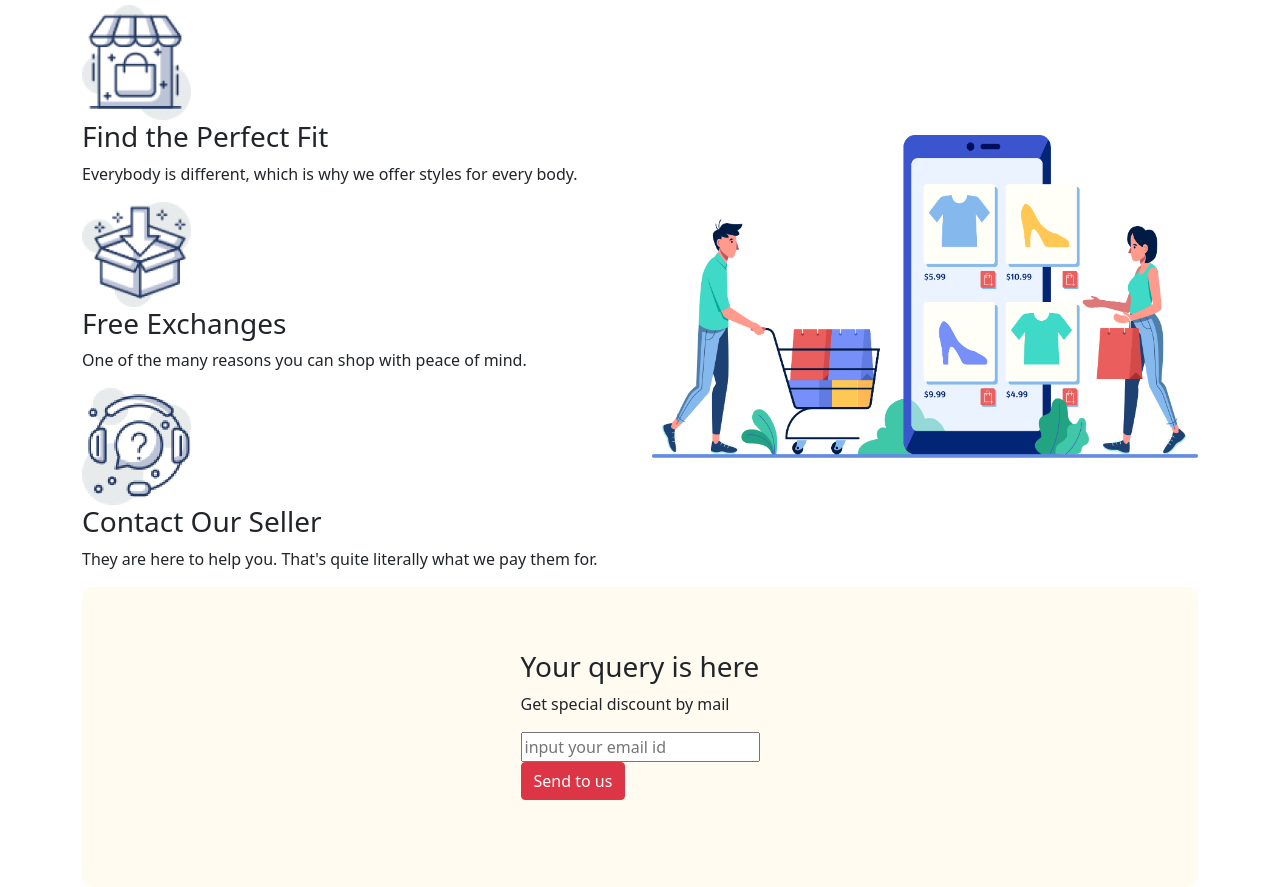
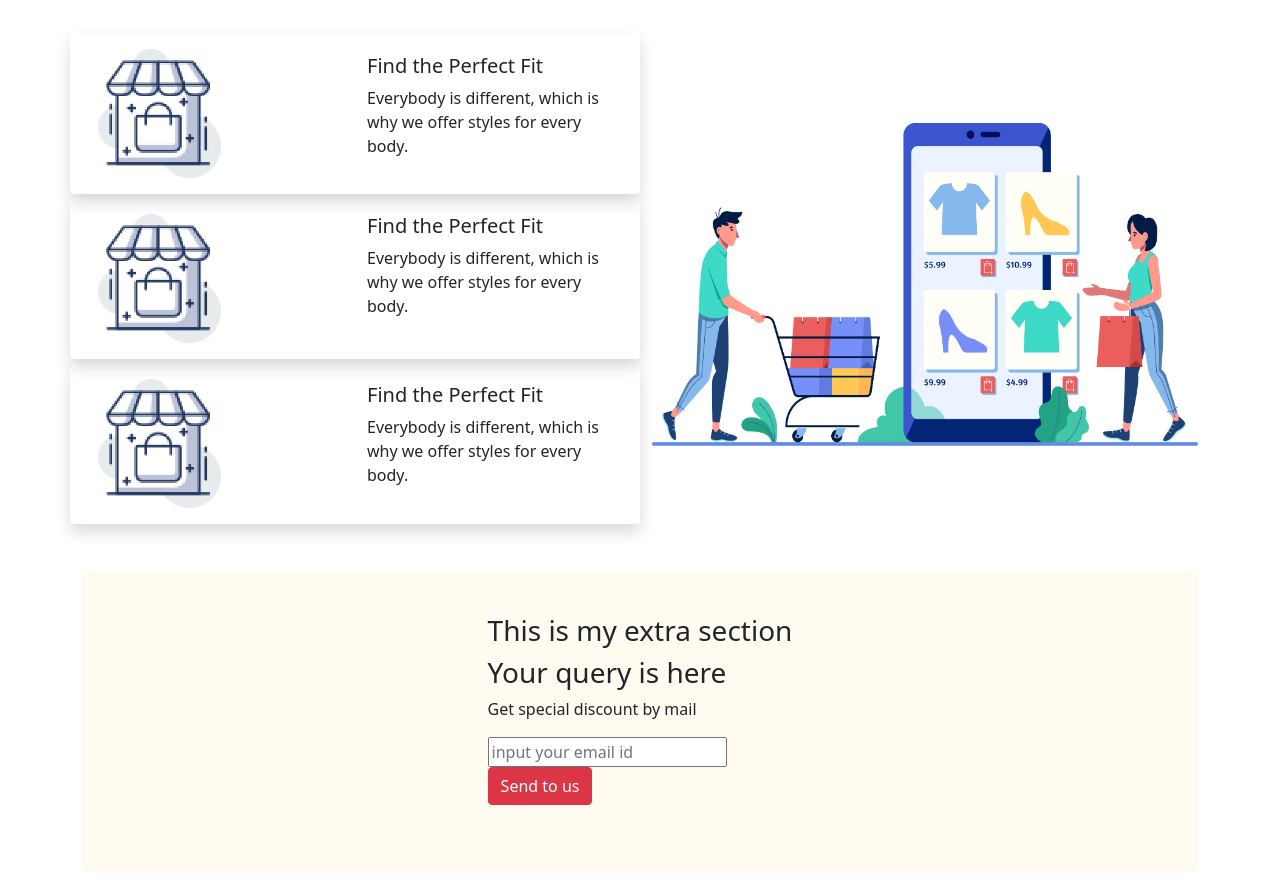
Before and after one commit to Romel07/2nd-assignment, a plain HTML site: page index.html in a window 1280 px wide. Shown: the part 2658-3545 px from the top of the page. Drawn offline with nearby package versions, Linux system fonts and the light colour scheme.

Commit message:
first commit

```diff
--- a/index.html
+++ b/index.html
@@ -206,19 +206,44 @@
       </div>
     </section>
 
-    <section>
+    <section class="mt-4">
       <div class="row align-items-center align-items-center">
         <div class="col-12 col-lg-6">
-          <div class="row d-flex">
-            <div class="col-12"><img width="20%" src="Logo, Icon/image 12.png" alt=""></div>
-            <div>
-              <h3>Find the Perfect Fit</h3>
+          <div class="d-flex align-items-center align-items-center">
+          <div class="row shadow rounded mt-1 p-3 align-items-center"  style="padding: 50px;">
+            <div class="col-12 col-lg-6"><img width="50%" src="Logo, Icon/image 12.png" alt=""></div>
+            <div class="col-12 col-lg-6">
+              <h5>Find the Perfect Fit</h5>
               <p>Everybody is different, which is why we
                 offer styles for every body.</p>
             </div>
+          </div>
+         </div>
+         <div class="d-flex align-items-center align-items-center">
+          <div class="row shadow rounded mt-1 p-3"  style="padding: 50px;">
+            <div class="col-12 col-lg-6"><img width="50%" src="Logo, Icon/image 12.png" alt=""></div>
+            <div class="col-12 col-lg-6">
+              <h5>Find the Perfect Fit</h5>
+              <p>Everybody is different, which is why we
+                offer styles for every body.</p>
+            </div>
+          </div>
+         </div>
+         <div class="d-flex align-items-center align-items-center">
+          <div class="row shadow rounded mt-1 p-3 align-items-center"  style="padding: 50px;">
+            <div class="col-12 col-lg-6"><img width="50%" src="Logo, Icon/image 12.png" alt=""></div>
+            <div class="col-12 col-lg-6">
+              <h5>Find the Perfect Fit</h5>
+              <p>Everybody is different, which is why we
+                offer styles for every body.</p>
+            </div>
+          </div>
+         </div>
 
 
-          </div>
+        </div>
+
+<!-----
           <div class="row">
             <div class="col-12"><img width="20%" src="Logo, Icon/image 13.png" alt=""></div>
             <div>
@@ -235,15 +260,20 @@
                 literally what we pay them for.</p>
             </div>
           </div>
-        </div>
-        <div class="col-12 col-lg-6">
+-------->
+
+
+
+
+        <div class="col-12 col-lg-6 mt-3">
           <img width="100%" src="Logo, Icon/XMLID 1.png" alt="">
         </div>
       </div>
     </section>
 
-    <section style="height: 300px; border-radius: 10px; background-color: #FFFBF0;" class="d-flex justify-content-center align-items-center">
+    <section style="height: 300px; border-radius: 10px; background-color: #FFFBF0;" class="d-flex justify-content-center align-items-center mt-5 rounded">
       <div class="h-500">
+        <h3>This is my extra section</h3>
       <h3>Your query is here</h3>
       <p>Get special discount by mail</p>
       <input type="text" name="" id="" placeholder="input your email id"><br>
```
Also changed, not shown: style.css (line endings or trailing spaces).
